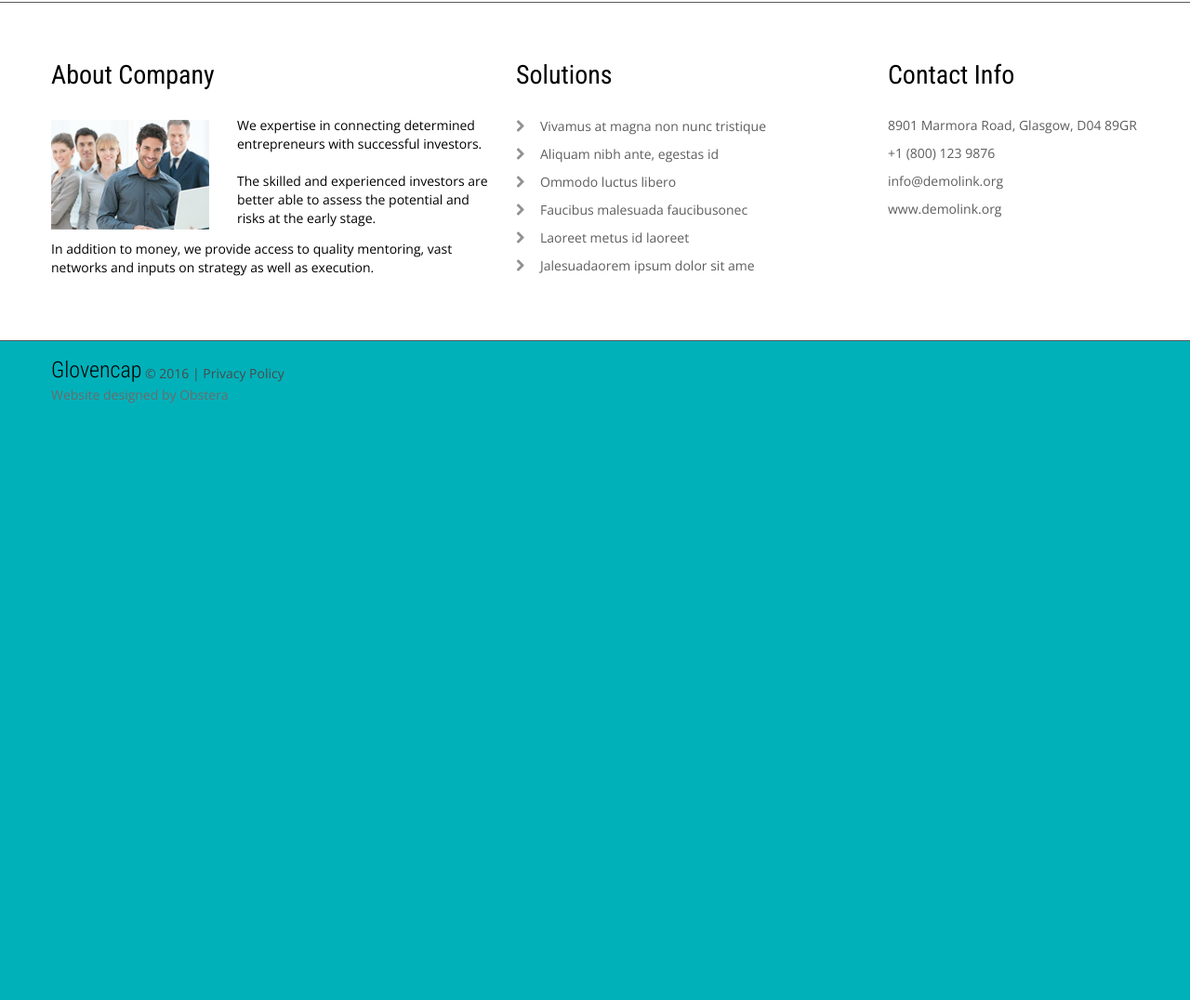
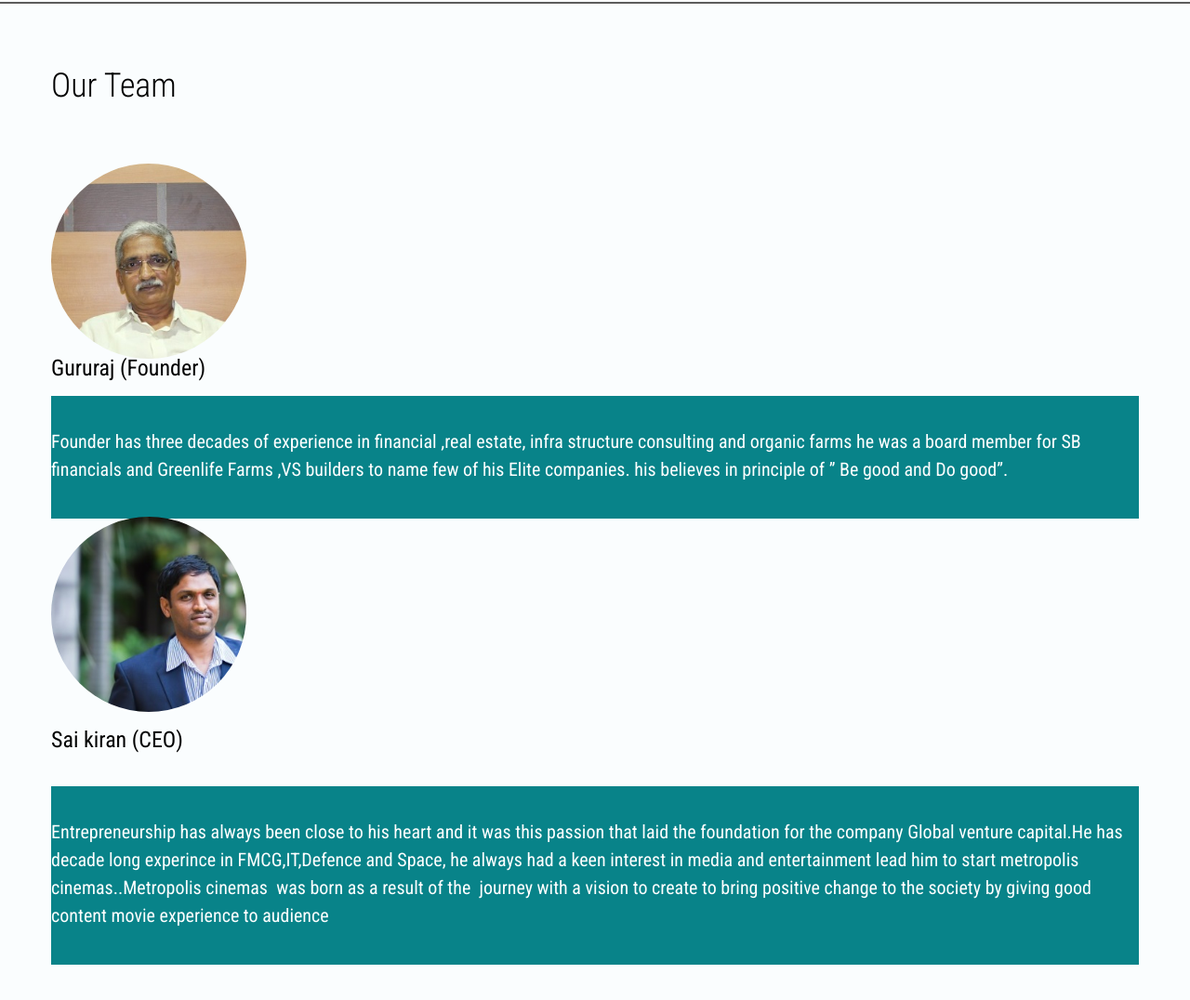
Before and after one commit to sreelakshmi63/banking, a plain HTML site: page stable/index.html in a window 1280 px wide. Shown: the part 1666-2742 px from the top of the page at 93% size. Before the commit the page ends 2126 px from the top, so only its background shows below. Drawn offline with nearby package versions, Linux system fonts and the light colour scheme.

Commit message:
adde out team section

```diff
--- a/stable/css/style.css
+++ b/stable/css/style.css
@@ -471,6 +471,36 @@ header h1.stuck_head {
 #content .content_gray.offset__2 h3 {
   margin-bottom: 12px;
 }
+
+
+
+
+.round {
+                border-radius: 50%;
+                overflow: hidden;
+                width: 210px;
+                height: 210px;
+            }
+            .round img {
+                display: inline-block;
+            /* Stretch
+                  height: 100%;
+                  width: 100%; */
+            min-width: 100%;
+            min-height: 100%;
+
+            }
+    .img-circle {
+        border-radius: 50%;
+    }
+
+
+
+
+
+
+
+
 /****Non suppage set****/
 .page1 header {
   border-bottom: 1px solid #fff;
@@ -586,7 +616,7 @@ header h1.stuck_head {
   width: 68px;
   height: 68px;
   display: block;
-  text-align: center;
+ c
   font: 300 36px/67px 'Roboto Condensed', sans-serif;
   border-radius: 500px;
   margin-bottom: 10px;
@@ -641,6 +671,11 @@ header h1.stuck_head {
   font-size: 18px;
   line-height: 20px;
   display: block;
+}
+.text4 {
+  font: 24px/20px 'Roboto Condensed', sans-serif;
+  margin-bottom: 20px;
+  text-align: center;
 }
 .color1 {
   color: #00b1ba;
@@ -736,6 +771,23 @@ a.color1:hover {
 #toTop:hover {
   outline: none;
   color: #00b1ba;
+}
+
+.centered {
+  position: absolute;
+
+  /* bring your own prefixes */
+
+}
+.parent {
+    display: flex;
+    height: 300px; /* Or whatever */
+}
+
+.child {
+    width: 100px;  /* Or whatever */
+    height: 100px; /* Or whatever */
+    margin: auto;  /* Magic! */
 }
 /*==================================RESPONSIVE LAYOUTS===============================================*/
 @media only screen and (max-width: 1199px) {
--- a/stable/index.html
+++ b/stable/index.html
@@ -74,7 +74,10 @@
                <li><a href="#">About</a></li>
                <li><a href="#">Services</a></li>
                <li><a href="#">Blog</a></li>
-               <li><a href="#">Contacts</a></li>
+               <li><a href="#">Investors</a></li>
+		<li><a href="#">Fund Raising</a></li>
+		<li><a href="#">News & Events</a></li>
+		<li><a href="#">Contacts</a></li>
              </ul>
             </nav>
             <div class="clear"></div>
@@ -220,15 +223,18 @@
             </div>
           </div>
           </div>
+
           <div class="wow slideInRight" >
           <div class="block-2">
             <img src="images/page1_img2.jpg" alt="" class="img_inner fleft">
             <div class="extra_wrapper">
+
               <div class="text1"><a href="#">Trust</a></div>
               <p>We provide you with connections with trusted investors all over the world. We simplify the long and daunting process of finding and contacting investors for young entrepreneurs.
 
               <br>
               <a href="#" class="link-1">more</a>
+
             </div>
           </div>
         </div>
@@ -238,6 +244,75 @@
       </div>
     </div>
   </article>
+
+
+<article class="content_gray">
+    <div class="container">
+      <div class="row">
+        <div class="grid_7">
+
+          <h3>Our Team</h3>
+
+<br></br>
+          <div class="wow slideInRight">
+          <div class="block-3">
+<div class="container">
+
+             <div class="round">
+            <img src="images/ceo1.jpg" />
+
+
+            </div>
+              <div class="text1"><a href="#"> Gururaj (Founder)</a></div>
+
+			<div class="block-1">
+              <p>Founder has three decades of experience in financial ,real estate, infra structure consulting and organic farms he was a board member for SB financials and Greenlife Farms ,VS builders to name few of his Elite companies. his believes in principle of ” Be good and Do good”.
+
+
+
+          </div>
+
+
+
+          <div class="wow slideInRight" >
+          <div class="block-3">
+<div class="container">
+
+
+  <div class="round">
+            <img src="images/ceo2.jpg" />
+
+
+            </div>
+
+
+		</div>
+
+
+
+
+
+             <br> <div class="text1"><a href="#">Sai kiran (CEO)</a></div><br>
+<div class="block-1">
+              <p>Entrepreneurship has always been close to his heart and it was this passion that laid the foundation for the company Global venture capital.He has decade long experince in FMCG,IT,Defence and Space, he always had a keen interest in media and entertainment lead him to start metropolis cinemas..Metropolis cinemas  was born as a result of the  journey with a vision to create to bring positive change to the society by giving good content movie experience to audience
+
+              <br>
+
+</div>
+            </div>
+          </div>
+        </div>
+        </div>
+
+        </div>
+      </div>
+    </div>
+  </article>
+
+
+
+
+
   <div class="container">
     <div class="row">
     <div class="wow slideInLeft">
```
Also changed, not shown: stable/images/ceo1.jpg (added), stable/images/ceo2.jpg (added), stable/images/name.png.
